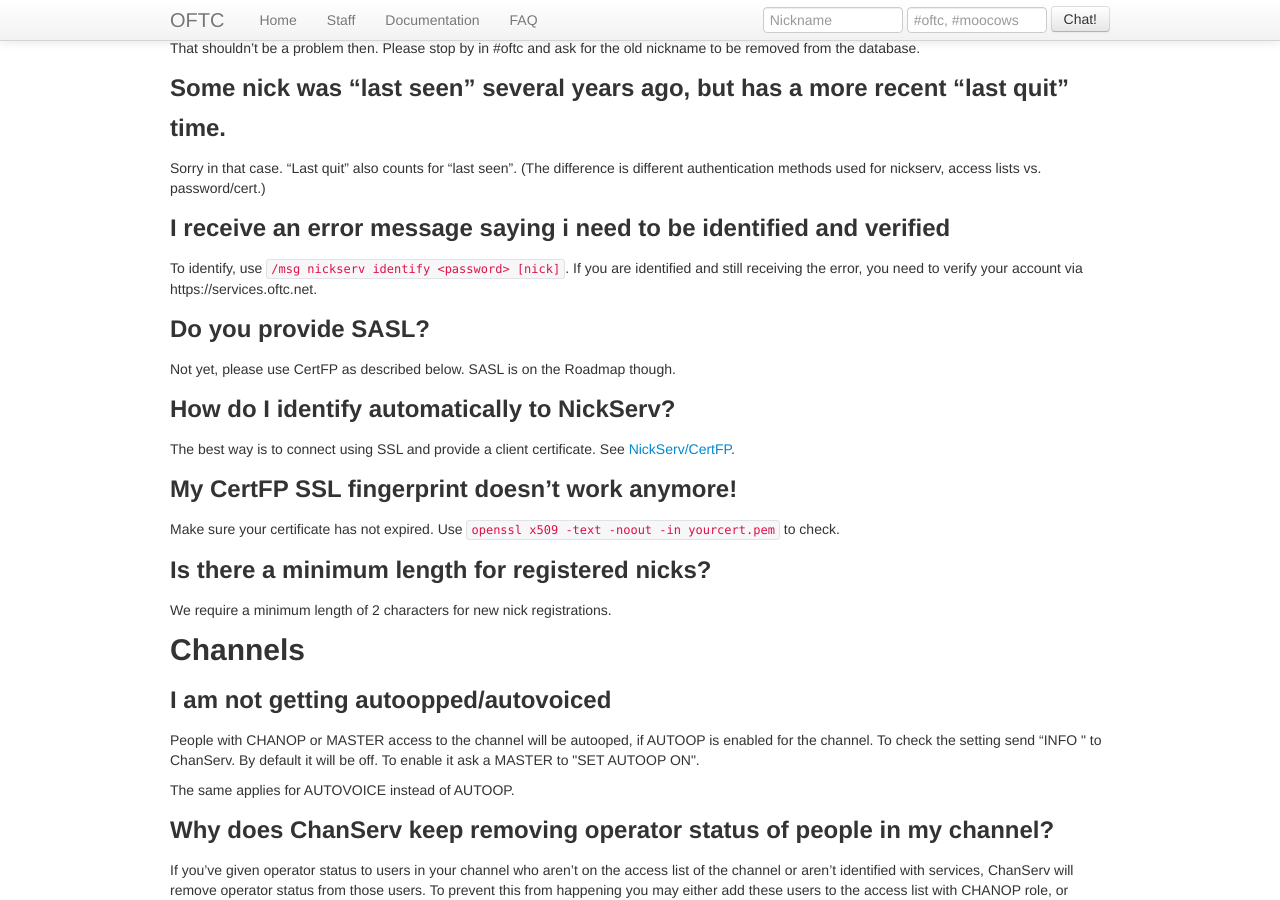
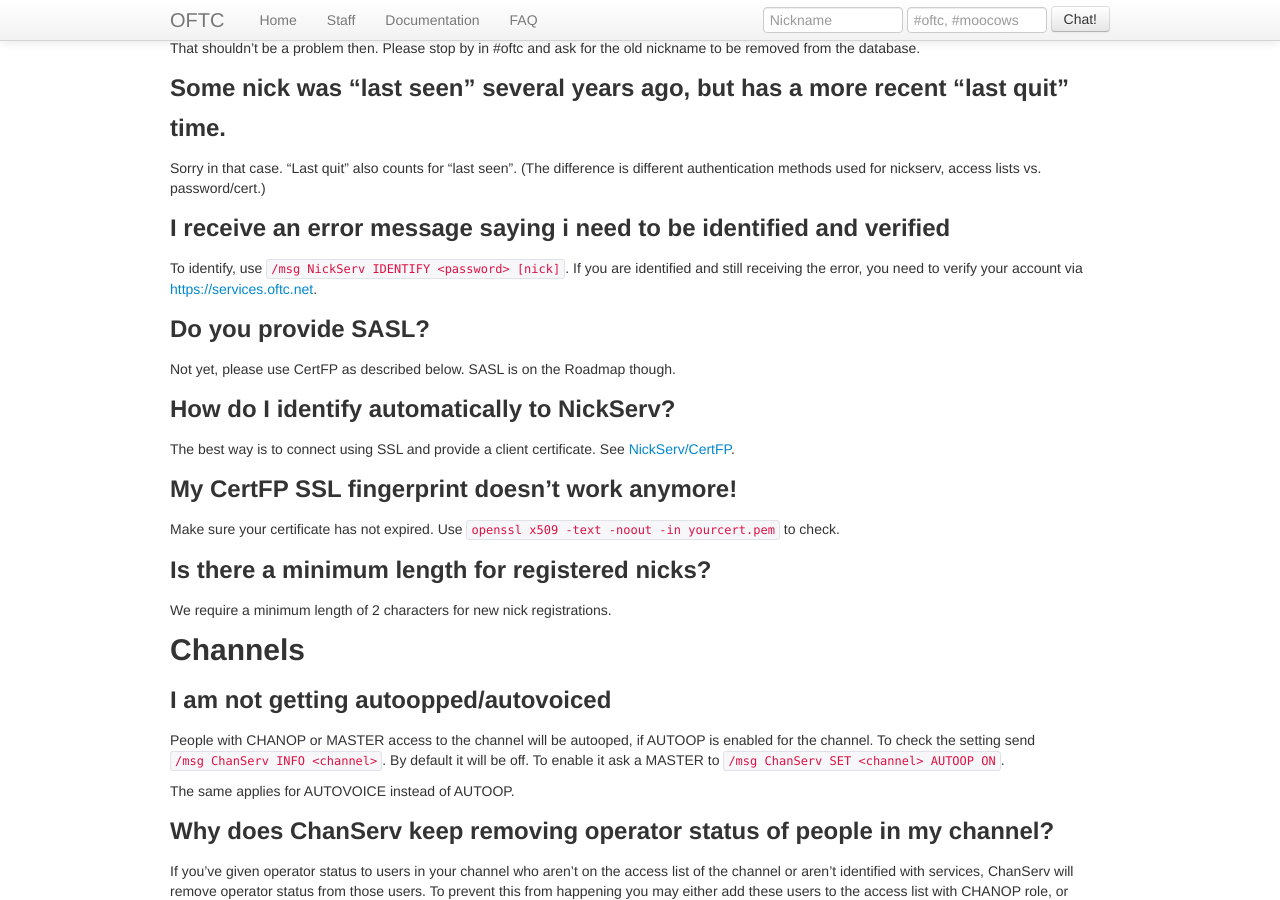
Before and after one commit to oftc/oftc-web, a Jekyll site: the page built from FAQ/Services.md, in a window 1280 px wide and 900 px high, scrolled down 563 px. Built offline with Jekyll 4.4.1, drawn with Linux system fonts in a browser that asks for light colours.

Commit message:
Update Services.md

````diff
--- a/FAQ/Services.md
+++ b/FAQ/Services.md
@@ -32,8 +32,8 @@
 
 ## I receive an error message saying i need to be identified and verified ##
 
-To identify, use `/msg nickserv identify <password> [nick]`. If you are identified and still receiving the error,
-you need to verify your account via https://services.oftc.net.
+To identify, use `/msg NickServ IDENTIFY <password> [nick]`. If you are identified and still receiving the error,
+you need to verify your account via [https://services.oftc.net](https://services.oftc.net).
 
 
 ## Do you provide SASL? ##
@@ -64,9 +64,8 @@
 ## I am not getting autoopped/autovoiced ##
 
 People with CHANOP or MASTER access to the channel will be autooped, if AUTOOP
-is enabled for the channel.  To check the setting send "INFO <channel>" to
-ChanServ.  By default it will be off.  To enable it ask a MASTER to
-"SET <channel> AUTOOP ON".
+is enabled for the channel.  To check the setting send `/msg ChanServ INFO <channel>`.
+By default it will be off.  To enable it ask a MASTER to `/msg ChanServ SET <channel> AUTOOP ON`.
 
 The same applies for AUTOVOICE instead of AUTOOP.
 
@@ -76,7 +75,7 @@
 access list of the channel or aren't identified with services, ChanServ
 will remove operator status from those users. To prevent
 this from happening you may either add these users to the access list with
-CHANOP role, or ```/msg ChanServ SET #channel LEAVEOPS on```. This has the side
+CHANOP role, or `/msg ChanServ SET #channel LEAVEOPS on`. This has the side
 effect that if no one is in your channel when a new user joins he will be given
 operator status by the IRCd and services won't remove it.
 
````
